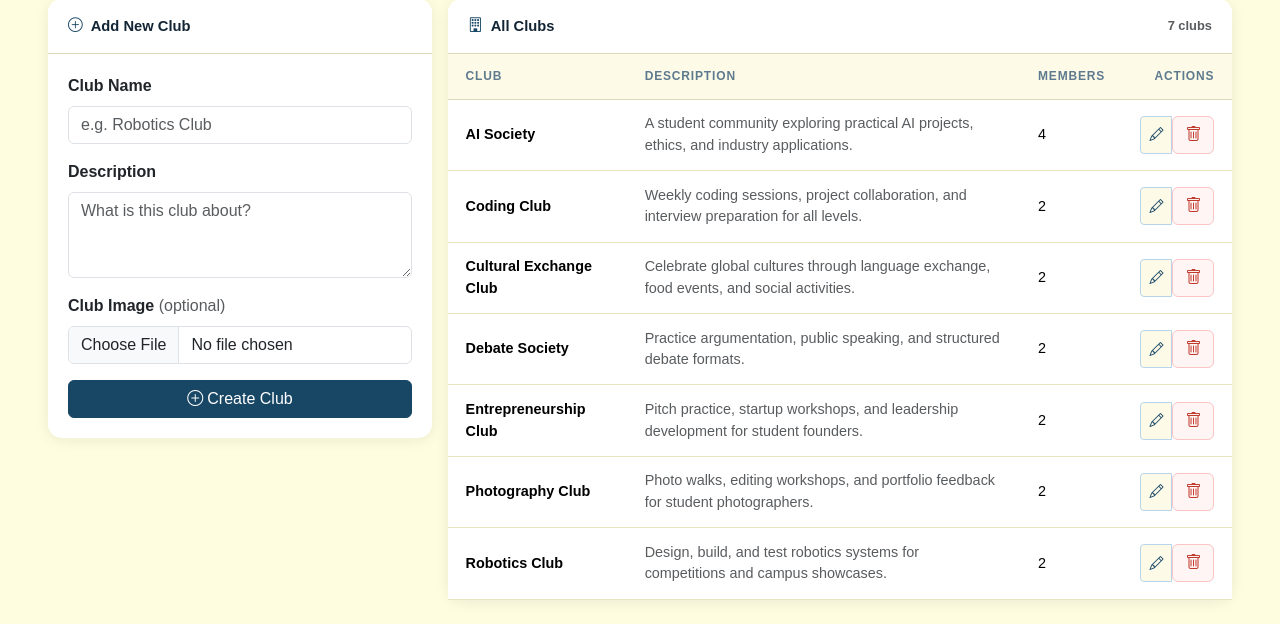
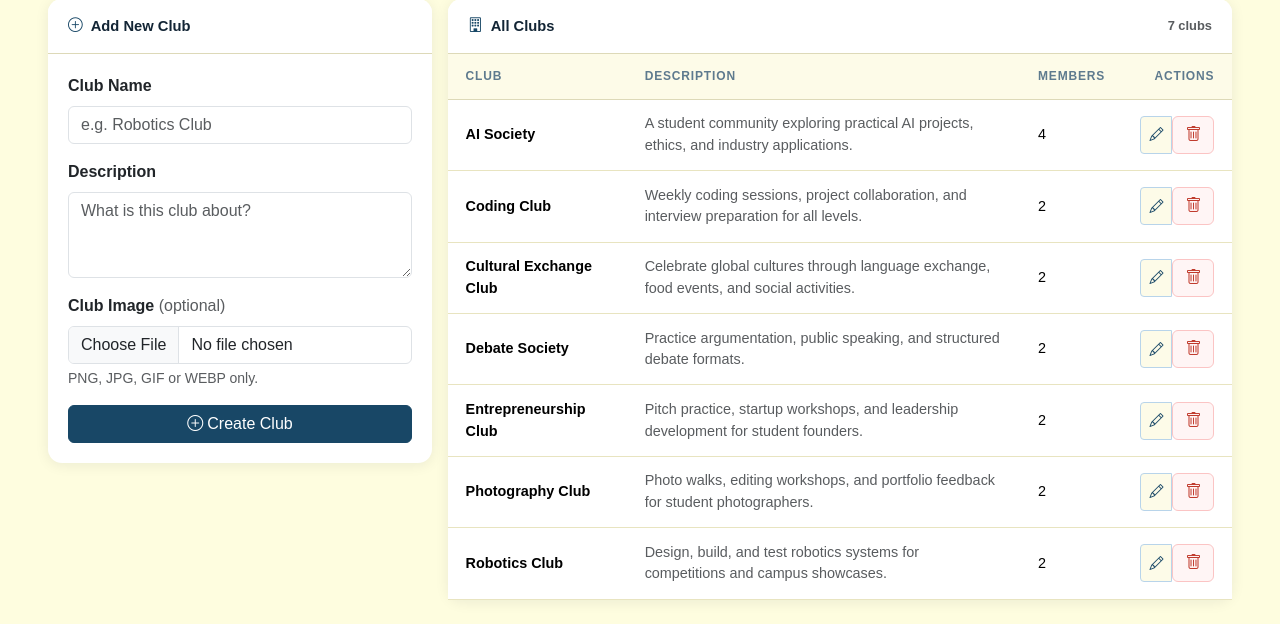
Before and after one commit to HirushikaWickramaarachchi/AgileProject, a Flask app: page /admin/clubs in a window 1280 px wide. Shown: the part 372-996 px from the top of the page. Run offline with Flask 3, Linux system fonts and the light colour scheme; a user stored in the database is signed in; data comes from the database, SQL or seed files in the repository; some libraries are stand-ins or nearby versions.

Commit message:
fix: validate club image format and show error on invalid upload

```diff
--- a/routes/admin.py
+++ b/routes/admin.py
@@ -116,17 +116,20 @@ def dashboard():
     )
 
 
+ALLOWED_IMAGE_EXTS = {".png", ".jpg", ".jpeg", ".gif", ".webp"}
+
+
 def _save_club_image(file):
     if not file or file.filename == "":
-        return None
+        return None, None
     ext = os.path.splitext(secure_filename(file.filename))[1].lower()
-    if ext not in {".png", ".jpg", ".jpeg", ".gif", ".webp"}:
-        return None
+    if ext not in ALLOWED_IMAGE_EXTS:
+        return None, f"Invalid image format '{ext}'. Allowed: PNG, JPG, GIF, WEBP."
     filename = f"clubs/{uuid.uuid4().hex}{ext}"
     save_path = os.path.join(current_app.root_path, "static", "images", filename)
     os.makedirs(os.path.dirname(save_path), exist_ok=True)
     file.save(save_path)
-    return f"images/{filename}"
+    return f"images/{filename}", None
 
 
 @admin_bp.route("/clubs", methods=["GET", "POST"])
@@ -140,10 +143,13 @@ def clubs():
         elif Club.query.filter_by(name=name).first():
             flash("A club with that name already exists.", "danger")
         else:
-            image_path = _save_club_image(request.files.get("image"))
-            db.session.add(Club(name=name, description=description, image_path=image_path))
-            db.session.commit()
-            flash("Club created successfully.", "success")
+            image_path, img_err = _save_club_image(request.files.get("image"))
+            if img_err:
+                flash(img_err, "danger")
+            else:
+                db.session.add(Club(name=name, description=description, image_path=image_path))
+                db.session.commit()
+                flash("Club created successfully.", "success")
         return redirect(url_for("admin.clubs"))
 
     all_clubs = (
@@ -167,13 +173,16 @@ def edit_club(club_id):
     elif Club.query.filter(Club.name == name, Club.id != club_id).first():
         flash("A club with that name already exists.", "danger")
     else:
-        club.name = name
-        club.description = description
-        new_image = _save_club_image(request.files.get("image"))
-        if new_image:
-            club.image_path = new_image
-        db.session.commit()
-        flash(f'"{club.name}" updated successfully.', "success")
+        new_image, img_err = _save_club_image(request.files.get("image"))
+        if img_err:
+            flash(img_err, "danger")
+        else:
+            club.name = name
+            club.description = description
+            if new_image:
+                club.image_path = new_image
+            db.session.commit()
+            flash(f'"{club.name}" updated successfully.', "success")
     return redirect(url_for("admin.clubs"))
 
 
--- a/templates/admin_clubs.html
+++ b/templates/admin_clubs.html
@@ -108,7 +108,8 @@
                         </div>
                         <div class="mb-3">
                             <label for="clubImage" class="form-label fw-semibold">Club Image <span class="text-muted fw-normal">(optional)</span></label>
-                            <input type="file" class="form-control" id="clubImage" name="image" accept="image/*">
+                            <input type="file" class="form-control" id="clubImage" name="image" accept=".png,.jpg,.jpeg,.gif,.webp">
+                            <div class="form-text">PNG, JPG, GIF or WEBP only.</div>
                         </div>
                         <button type="submit" class="btn btn-primary w-100">
                             <i class="bi bi-plus-circle me-1"></i>Create Club
@@ -201,8 +202,8 @@
                             <img id="editClubImagePreview" src="" alt="Current image" class="rounded" style="height:60px;object-fit:cover;">
                             <span class="text-muted small ms-2">Current image</span>
                         </div>
-                        <input type="file" class="form-control" name="image" id="editClubImage" accept="image/*">
-                        <div class="form-text">Leave blank to keep the current image.</div>
+                        <input type="file" class="form-control" name="image" id="editClubImage" accept=".png,.jpg,.jpeg,.gif,.webp">
+                        <div class="form-text">PNG, JPG, GIF or WEBP only. Leave blank to keep the current image.</div>
                     </div>
                 </div>
                 <div class="modal-footer">
```
